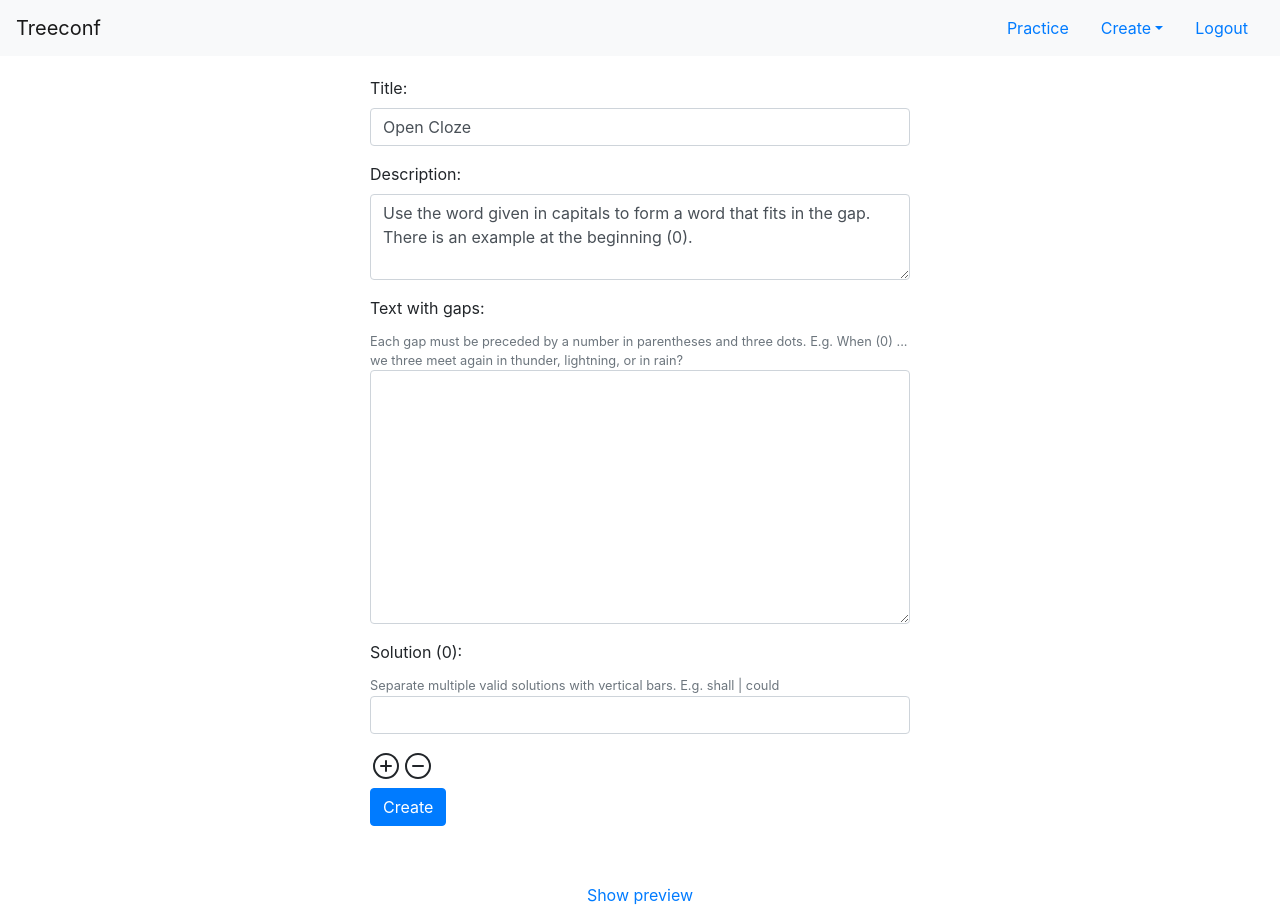
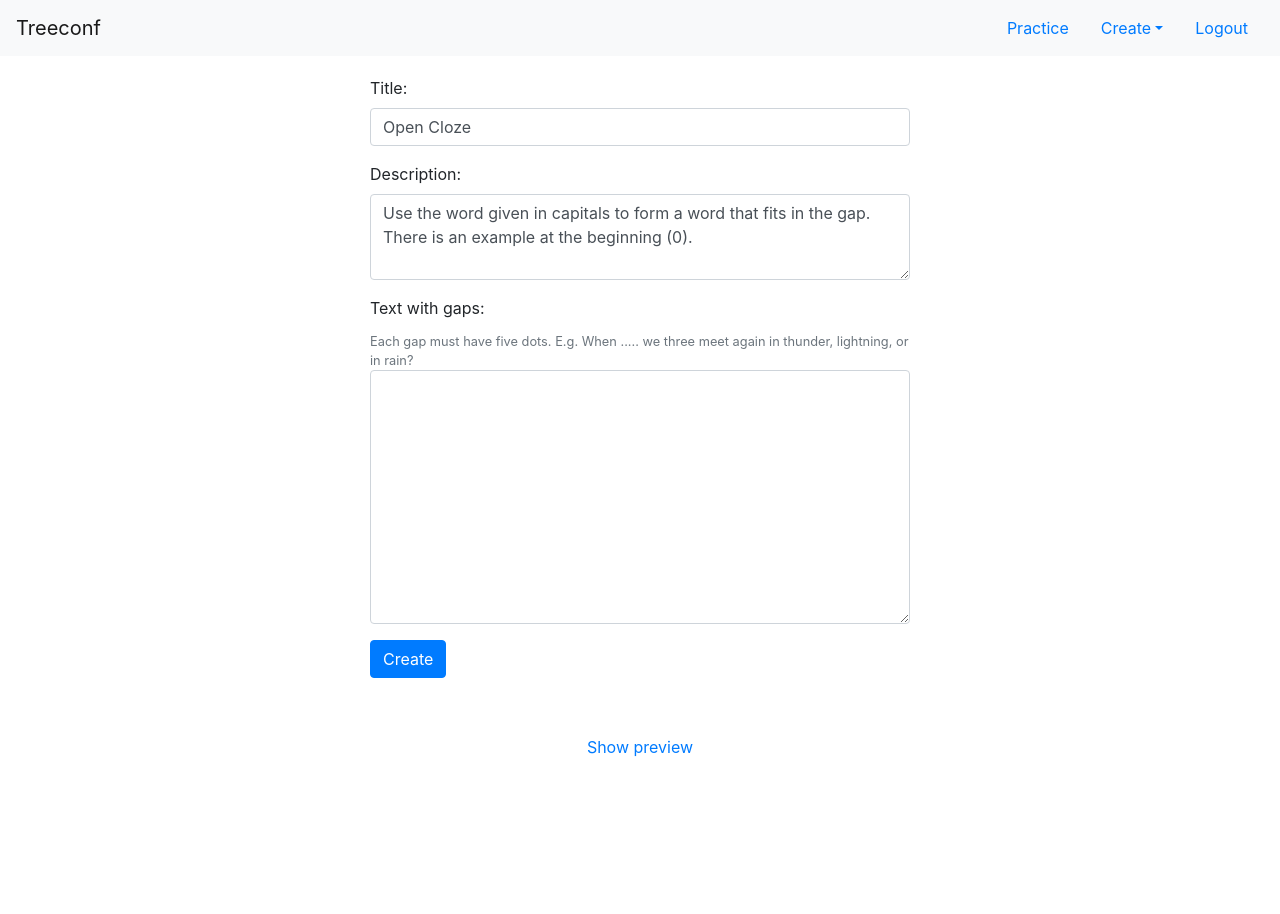
Before and after one commit to mekarpeles/notesclub, a React (Create React App) app in the folder front/: page /exercises/open-cloze/new in a window 1280 px wide. After the commit the page ends 800 px from the top, so only its background shows below. Built offline with nearby package versions, Linux system fonts and the light colour scheme; sample sign-in values are in the browser's storage.

Commit message:
detect gaps in creator and add or remove solutions

```diff
--- a/front/src/OpenCloze.tsx
+++ b/front/src/OpenCloze.tsx
@@ -22,7 +22,6 @@ class OpenCloze extends React.Component<IProps, IState> {
     const { text, solutions }= this.props
     const content = text.split(/\(\d+\)\ \.+/)
     const gaps = Array(content.length - 1).fill("")
-    gaps[0] = solutions[0][0] // We display the first possible solution of the gap 0.
     this.state = {
       content: content,
       gaps: gaps,
@@ -39,12 +38,8 @@ class OpenCloze extends React.Component<IProps, IState> {
     }else{
       const target = event.target
       const index = Number(target.name.replace("gap_", ""))
-      if(index == 0){
-        this.setState({ error: "Can't change the example (0)."})
-      }else{
-        gaps[index] = target.value
-        this.setState({ gaps: gaps })
-      }
+      gaps[index - 1] = target.value
+      this.setState({ gaps: gaps })
     }
   }
 
@@ -102,12 +97,12 @@ class OpenCloze extends React.Component<IProps, IState> {
                 <Form.Group className="form-inline">
                   <InputGroup>
                     <InputGroup.Prepend>
-                      <InputGroup.Text id="basic-addon1">({index})</InputGroup.Text>
+                      <InputGroup.Text id="basic-addon1">({index + 1})</InputGroup.Text>
                     </InputGroup.Prepend>
                     <Form.Control
                       type="text"
                       value={gap}
-                      name={"gap_" + String(index)}
+                      name={"gap_" + String(index + 1)}
                       className={solve ? rightOrWrong[index] + "-answer" : ""}
                       onChange={this.handleChange as any} />
                     <Form.Label>&nbsp;{solve ? all_solutions[index] : <></>}</Form.Label>
--- a/front/src/OpenClozeCreator.tsx
+++ b/front/src/OpenClozeCreator.tsx
@@ -28,7 +28,7 @@ class KeyWordTransformationCreator extends React.Component<IProps, IState> {
       title: "Open Cloze",
       description: "Use the word given in capitals to form a word that fits in the gap. There is an example at the beginning (0).",
       text: "",
-      solutions: [""],
+      solutions: [],
 
       showPreview: false
     }
@@ -38,11 +38,29 @@ class KeyWordTransformationCreator extends React.Component<IProps, IState> {
     const target = event.target
     const value = target.value
     const name = target.name
+    const content = value.split(/\(\d+\)\ \.\.\.\.\.+/).join('.....').split(/\.\.\.\.\.+/)
+    let new_value = ""
+    const content_length = content.length
+    content.map((a, index) => {
+      if (index > 0 && index < content_length) {
+        new_value = new_value + "(" + index + ") ....." + a
+      } else {
+        new_value = new_value + a
+      }
+    })
+    let { solutions } = this.state
+    while (solutions.length < content_length - 1) {
+      solutions = solutions.concat([""])
+    }
+    while (solutions.length > content_length - 1) {
+      solutions.pop()
+    }
 
     this.setState((prevState) => ({
       ...prevState,
-      [name]: value
+      [name]: new_value
     }))
+    this.setState({ solutions: solutions })
   }
 
   renderInput = (fieldName: string) => {
@@ -79,7 +97,7 @@ class KeyWordTransformationCreator extends React.Component<IProps, IState> {
     return (
       <Form.Group>
         <Form.Label>Text with gaps:</Form.Label>
-        <Form.Text className="text-muted">Each gap must be preceded by a number in parentheses and three dots. E.g. When (0) ... we three meet again in thunder, lightning, or in rain?</Form.Text>
+        <Form.Text className="text-muted">Each gap must have five dots. E.g. When ..... we three meet again in thunder, lightning, or in rain?</Form.Text>
         <Form.Control
           as="textarea"
           value={text}
@@ -90,28 +108,12 @@ class KeyWordTransformationCreator extends React.Component<IProps, IState> {
     )
   }
 
-  addSolution = () => {
-    this.setState({ solutions: this.state.solutions.concat([""]) })
-  }
-
-  removeSolution = () => {
-    let solutions = this.state.solutions
-    if(solutions.length > 1){
-      solutions.pop()
-      this.setState({ solutions: solutions })
-    }else{
-      this.props.updateAlert("danger", "You must have at least one solution.")
-    }
-  }
-
   renderSolutions = () => {
     const { solutions } = this.state
     const renderedSolutions = solutions.map((solution, index) => this.renderSolution(solution, index))
     return (
       <>
         { renderedSolutions }
-        <IonIcon onClick={this.addSolution} icon={addCircleOutline} size="large" />
-        <IonIcon onClick={this.removeSolution} icon={removeCircleOutline} size="large" />
       </>
     )
   }
@@ -121,19 +123,19 @@ class KeyWordTransformationCreator extends React.Component<IProps, IState> {
     const value = target.value
     const index = Number(target.name.split("_")[1])
     const { solutions } = this.state
-    solutions[index] = value
+    solutions[index - 1] = value
     this.setState({ solutions: solutions })
   }
 
   renderSolution = (solution: string, index: number) => {
     return (
-      <Form.Group key={"solution_" + String(index)}>
-        <Form.Label>{"Solution (" + String(index) + "):"}</Form.Label>
+      <Form.Group key={"solution_" + String(index + 1)}>
+        <Form.Label>{"Solution (" + String(index + 1) + "):"}</Form.Label>
         <Form.Text className="text-muted">Separate multiple valid solutions with vertical bars. E.g. shall | could</Form.Text>
         <Form.Control
           type="text"
           value={solution}
-          name={"solution_" + String(index)}
+          name={"solution_" + String(index + 1)}
           onChange={this.handleSolutionChange as any} />
       </Form.Group>
     )
```
